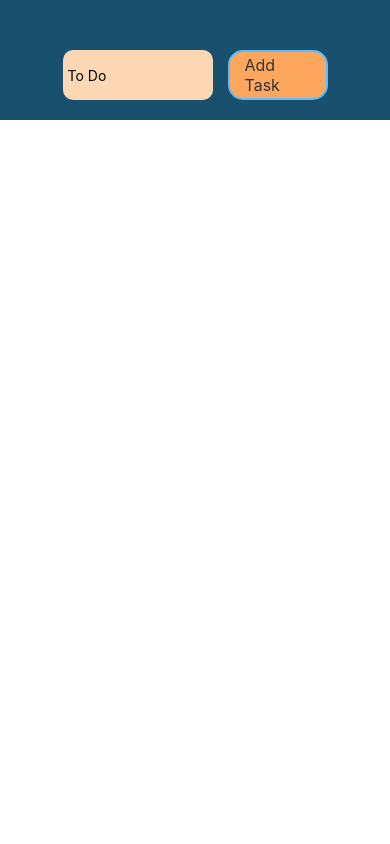
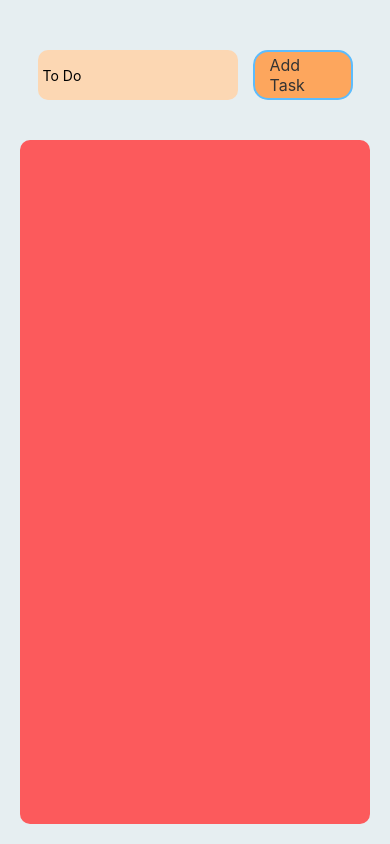
Before and after one commit to misharexviashvili/ToDoApp-SkillWill, a React Native app: screen / in a window 390 px wide. Built offline with nearby package versions, Linux system fonts and the light colour scheme.

Commit message:
working todo app with redux, before adding dlete task func

```diff
--- a/App.js
+++ b/App.js
@@ -1,4 +1,4 @@
-import { View } from "react-native";
+import { View, StyleSheet } from "react-native";
 import { Provider } from "react-redux";
 import store from "./redux/store";
 import Todo from "./Todo";
@@ -6,9 +6,16 @@ import Todo from "./Todo";
 export default function App() {
   return (
     <Provider store={store}>
-      <View>
+      <View style={styles.rootContainer}>
         <Todo />
       </View>
     </Provider>
   );
 }
+
+const styles = StyleSheet.create({
+  rootContainer: {
+    backgroundColor: "#e6eef1",
+    flex: 1,
+  },
+});
--- a/Todo.js
+++ b/Todo.js
@@ -1,46 +1,37 @@
-import { useState } from "react";
+import { Fragment, useState } from "react";
 import {
   StyleSheet,
   Text,
   TextInput,
   View,
-  ScrollView,
   Pressable,
-  TouchableOpacity,
+  FlatList,
 } from "react-native";
-import { Provider } from "react-redux";
-import store from "./redux/store";
-import { useDispatch } from "react-redux";
-import { saveTodo } from "./redux/taskSlice";
-import { useSelector } from "react-redux";
-
+import { addTodo, removeTodo } from "./redux/taskSlice";
+import { useSelector, useDispatch } from "react-redux";
 export default function Todo() {
-    const smth = useSelector((selector) => selector);
-    console.log(smth);
   const [inputText, setInputText] = useState("");
+  const todos = useSelector((state) => state.todos.todos);
   const dispatch = useDispatch();
   const onChangeTextHandler = (input) => {
     setInputText(input);
   };
-  const addTodo = () => {
+  const addTodoHandler = () => {
     if (inputText.trim() === "") {
-      alert("You can not add empty todo, please insert text");
+      alert("Please enter your task");
     } else {
-      console.log(`Adding ${inputText}`);
-      dispatch(
-        saveTodo({
-          item: inputText,
-          id: Date.now(),
-        })
-      );
+      dispatch(addTodo(inputText.trim()));
+    }
     setInputText("");
-    }
   };
-  const deleteButton = (id) => {
-    setTask((currentTask) => currentTask.filter((el) => id !== el.id));
+  const deleteTaskHandler = () => {
+    console.log("delete");
+
   };
+
   return (
-    <View style={styles.mainContainer}>
+    <Fragment>
+      <View>
         <View style={styles.inputContainer}>
           <TextInput
             onChangeText={onChangeTextHandler}
@@ -48,19 +39,34 @@ export default function Todo() {
             placeholder="To Do"
             value={inputText}
           />
-        <Pressable style={styles.btn} onPress={addTodo}>
+          <Pressable style={styles.btn} onPress={addTodoHandler}>
             <Text style={styles.btnText}>Add Task</Text>
           </Pressable>
         </View>
       </View>
+      <View style={styles.taskContainer}>
+        <FlatList
+          style={{ flex: 1 }}
+          data={todos}
+          renderItem={({ item, index }) => {
+            return (
+              <View style={styles.taskComponent}>
+                <Text style={styles.taskText}>{`${index + 1}. ${
+                  item.text
+                }`}</Text>
+                <Pressable style={styles.doneBtn} onPress={deleteTaskHandler}>
+                  <Text>Delete</Text>
+                </Pressable>
+              </View>
+            );
+          }}
+        />
+      </View>
+    </Fragment>
   );
 }
 
 const styles = StyleSheet.create({
-  mainContainer: {
-    backgroundColor: "#19506e",
-    flex: 1,
-  },
   inputContainer: {
     marginTop: 50,
     paddingHorizontal: 30,
@@ -71,7 +77,7 @@ const styles = StyleSheet.create({
   textInput: {
     backgroundColor: "#fcd7b3",
     color: "#000",
-    width: 150,
+    width: 200,
     height: 50,
     borderRadius: 10,
     marginRight: 15,
@@ -93,21 +99,30 @@ const styles = StyleSheet.create({
     fontSize: 16,
   },
   taskContainer: {
+    flex: 1,
+    justifyContent: "space-between",
+    paddingVertical: 20,
+    paddingHorizontal: 10,
+    margin: 20,
+    borderRadius: 10,
+    backgroundColor: "#fc5a5c",
+  },
+  taskComponent: {
     flexDirection: "row",
     justifyContent: "space-between",
     alignItems: "center",
-    paddingVertical: 20,
-    paddingHorizontal: 10,
-    marginHorizontal: 20,
-    marginBottom: 10,
-    borderRadius: 10,
-    backgroundColor: "#fc5a5c",
+    borderWidth: 1,
+    borderColor: "white",
+    borderRadius: 5,
+    padding: 15,
+    marginBottom: 8,
   },
   taskText: {
     color: "#000",
+    fontSize: 16,
   },
   doneBtn: {
-    padding: 10,
+    padding: 8,
     borderColor: "#777",
     borderWidth: 1,
     borderRadius: 5,
--- a/redux/store.js
+++ b/redux/store.js
@@ -1,8 +1,10 @@
 import { configureStore } from "@reduxjs/toolkit";
-import { saveTodo } from "./taskSlice";
+import taskReducer from "./taskSlice";
 
-export default configureStore({
+const store = configureStore({
   reducer: {
-    todos: saveTodo,
-  },
+    todos: taskReducer
+  }
 });
+
+export default store;
--- a/redux/taskSlice.js
+++ b/redux/taskSlice.js
@@ -1,19 +1,23 @@
 import { createSlice } from "@reduxjs/toolkit";
-// const [todoList, setTodolist] = useState([])
-const initialState = {
-  todoList: [],
-};
 
-const todoSlice = createSlice({
+const taskSlice = createSlice({
   name: "todos",
-  initialState,
+  initialState: {
+    todos: [],
+  },
   reducers: {
-    saveTodo: (state, action) => {
-      state.todoList.push(action.payload);
+    addTodo: (state, action) => {
+      state.todos.push({
+        text: action.payload,
+        id: Date.now(),
+      });
+    },
+    removeTodo: (state, action) => {
+      console.log("delete")
+      state.todos = state.todos.filter((todo) => todo.id !== action.payload);
     },
   },
 });
 
-export const {saveTodo} = todoSlice.actions;
-
-export default todoSlice.reducer;
+export const { addTodo, removeTodo } = taskSlice.actions;
+export default taskSlice.reducer;
```
Lines whose indentation alone changed are shown as unchanged.
